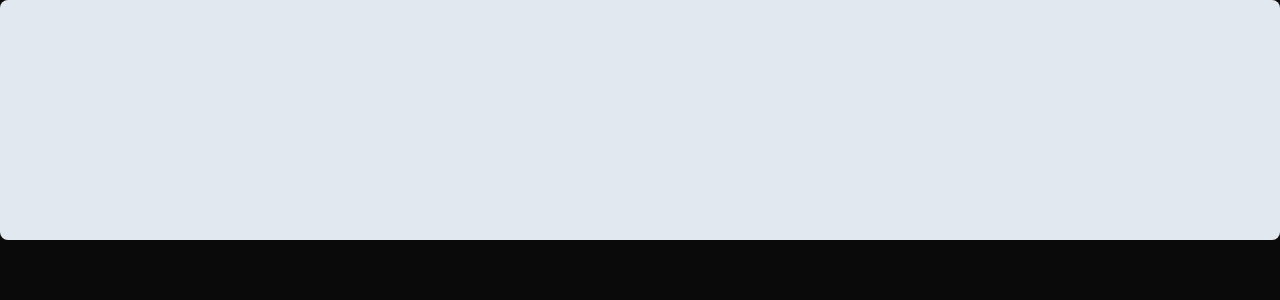
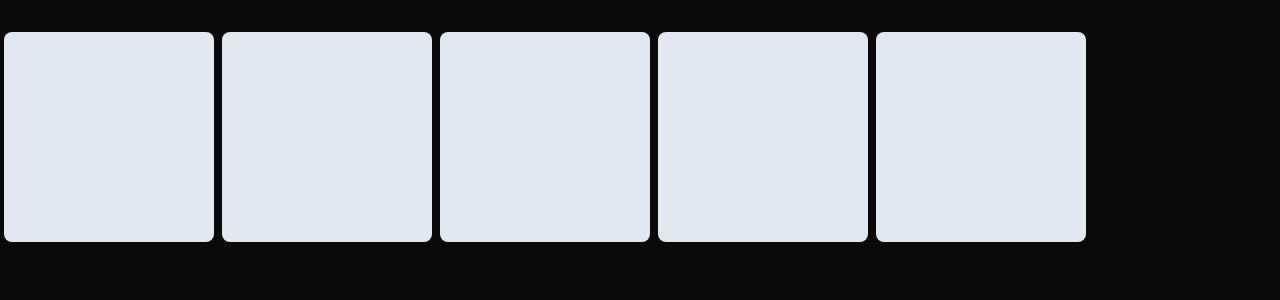
Before and after one commit to EAP-Curriculum-Builder/frontend, a Next.js app in the folder eap/: page /createlearningpath in a window 1280 px wide. Shown: the top 300 px of the page. Built offline with nearby package versions, Linux system fonts and the light colour scheme.

Commit message:
feat: get data from draggable to onDrop

```diff
--- a/eap/app/components/dragndrop/Draggable.tsx
+++ b/eap/app/components/dragndrop/Draggable.tsx
@@ -1,26 +1,34 @@
-import React from 'react';
+import React, { useState } from 'react';
 import '../../styles/dragndropStyles.css';
+
+interface ExerciseType {
+    id: number;
+    text_id: number;
+    exercise_type: string;
+};
 
 interface DraggablesProps {
     id: string;
-    onDragStart: (e:React.DragEvent<HTMLDivElement>, id:string) => void;
+    onDragStart: (e:React.DragEvent<HTMLDivElement>, id:string, exerciseData:ExerciseType) => void;
     onDelete: () => void;
-    exerciseType: string;
+    exerciseData: ExerciseType;
 }
 
-const Draggable: React.FC<DraggablesProps> = ({ id, onDragStart, onDelete, exerciseType }) => {
+const Draggable: React.FC<DraggablesProps> = ({ id, onDragStart, onDelete, exerciseData }) => {
+
+
 
     return (
         <div
             id={id}
             className="draggable"
             draggable
-            onDragStart={(e) => onDragStart(e, id)}
+            onDragStart={(e) => onDragStart(e, id, exerciseData)}
         >
             <button className="delete-draggable-button" onClick={onDelete}>
                 X
             </button>
-            <span className='exercise-type-label'>{exerciseType}</span>
+            <span className='exercise-type-label'>{exerciseData.exercise_type}</span>
         </div>
     )
 }
--- a/eap/app/createlearning/page.tsx
+++ b/eap/app/createlearning/page.tsx
@@ -1,7 +1,6 @@
 "use client"
 import { useEffect, useState } from 'react';
 import { useRouter } from 'next/navigation';
-import Image from 'next/image';
 
 import { fetchLearningGenres, fetchAssociatedTopics } from '@/api/createLearning';
 import Navbar from '../components/Navbar';
--- a/eap/app/createlearningpath/page.tsx
+++ b/eap/app/createlearningpath/page.tsx
@@ -7,6 +7,7 @@ import { useState, useEffect } from 'react';
 
 import Draggable from '../components/dragndrop/Draggable';
 import Droppable from '../components/dragndrop/Droppable';
+import Navbar from '../components/Navbar';
 
 interface ExerciseType {
     id: number;
@@ -21,6 +22,10 @@ const createLearningPath = () => {
     const [genre, setGenre] = useState<Genre | null>(null);
     const [topic, setTopic] = useState<Topic | null>(null);
     const [exercises, setExercises] = useState<ExerciseType[] | null>(null);
+
+    // Data handling for creating exercises.
+    const [learningPathExercises, setLearningPathExercises] = useState<ExerciseType[] | null>(null);
+
 
     useEffect(() => {
         const genreParam = searchParams.get('genre');
@@ -56,10 +61,14 @@ const createLearningPath = () => {
     const droppableIds = ["drop-1", "drop-2", "drop-3", "drop-4", "drop-5"];
 
 
-    const handleOnDragStart = (e: React.DragEvent<HTMLDivElement>, id: string) => {
+    const handleOnDragStart = (e: React.DragEvent<HTMLDivElement>, id: string, exerciseData: ExerciseType) => {
         console.log("What is going on?");
         const target = e.target as HTMLDivElement;
         e.dataTransfer.setData('targetId', id);
+
+        // Set exercises data to transfer
+        e.dataTransfer.setData('exerciseData', JSON.stringify(exerciseData));
+
         // Passing the parent node classname allows us to track
         // whether the draggable is coming OUT of a droppable or not
         e.dataTransfer.setData('targetParentClass', (target.parentNode as HTMLDivElement)?.className);
@@ -79,8 +88,10 @@ const createLearningPath = () => {
             const id = e.dataTransfer.getData('targetId');
             const draggable = document.getElementById(id);
             const droppable = document.getElementById(droppableId);
-            console.log(draggable);
-            console.log(droppable);
+
+            // Get the exercise data
+            const receivedExerciseData = JSON.parse(e.dataTransfer.getData('exerciseData'));
+            console.log("Received the following data", receivedExerciseData);
 
             /**
              * REMOVE ORIGINAL ELEMENT FROM ITS PARENT IF IT WAS IN A DROPPABLE
@@ -111,21 +122,13 @@ const createLearningPath = () => {
                 if (!(clonedElement.childNodes[0] as HTMLDivElement).classList.contains('')) {
                     const deleteButton = document.createElement('button');
                     deleteButton.innerText = 'X';
-                    deleteButton.className = 'delete-draggable-button'
-                    //deleteButton.onclick = function(e) { deleteThisElement(e) };
-                } else {
-                    //
+                    deleteButton.className = 'delete-draggable-button';
                 }
 
                 setDraggables((prevDraggables) => [...prevDraggables, clonedElement]);
                 droppable?.append(clonedElement);
-
             }
-
-
-
         }
-
     }
 
     const handleOnDelete = () => {
@@ -134,23 +137,36 @@ const createLearningPath = () => {
 
     return (
         <div>
-            {exercises && exercises.length > 0 && (
-                    <Draggable
-                        id={exercises[0].id.toString()}
-                        onDragStart={(e) => handleOnDragStart(e, exercises[0].id.toString())}
-                        onDelete={handleOnDelete}
-                        exerciseType={exercises[0].exercise_type}
-                    />
-                )}
-            <Droppable
-                id={droppableIds[0]}
-                onDrop={(e) => handleDrop(e, droppableIds[0])}
-            >
+            <div>
+                <Navbar topMessage='Create Your Learning Path' page='createLearningPath' />
+            </div>
+            <div className='scrollable-container'>
+                <div className='draggables-container'>
+                    {exercises && exercises.length > 0 && exercises.map((exercise, index) => (
+                        <Draggable
+                            key={index}
+                            id={exercise.id.toString()}
+                            onDragStart={(e) => handleOnDragStart(e, exercise.id.toString(), exercise)}
+                            onDelete={handleOnDelete}
+                            exerciseData={exercise}
+                        />
+
+                    ))}
+                </div>
+            </div>
 
 
-
-
-            </Droppable>
+            <div className='droppables-container'>
+                {droppableIds.map((droppableId, index) => (
+                    <Droppable
+                        key={index}
+                        id={droppableId}
+                        onDrop={(e) => handleDrop(e, droppableId)}
+                    >
+                        <></>
+                    </Droppable>
+                ))}
+            </div>
         </div>
     );
 };
--- a/eap/app/styles/dragndropStyles.css
+++ b/eap/app/styles/dragndropStyles.css
@@ -1,10 +1,23 @@
 
-.draggable {
-    @apply h-20 w-20 m-10 bg-sky-500 rounded-lg;
+.scrollable-container {
+    @apply overflow-x-auto bg-gray-200 mt-4;
+  }
+
+  .draggables-container {
+    @apply flex flex-row w-[200vw];
+  }
+
+  .draggable {
+    @apply h-[200px] w-[200px] m-1 bg-sky-500 rounded-lg text-xl;
+  }
+
+
+.droppables-container {
+    @apply flex flex-row
 }
 
 .droppable {
-    @apply w-full h-60 bg-slate-200 rounded-lg
+    @apply w-[210px] h-[210px] m-1 bg-slate-200 rounded-lg
 }
 
 .drag-over-unsafe {
```
